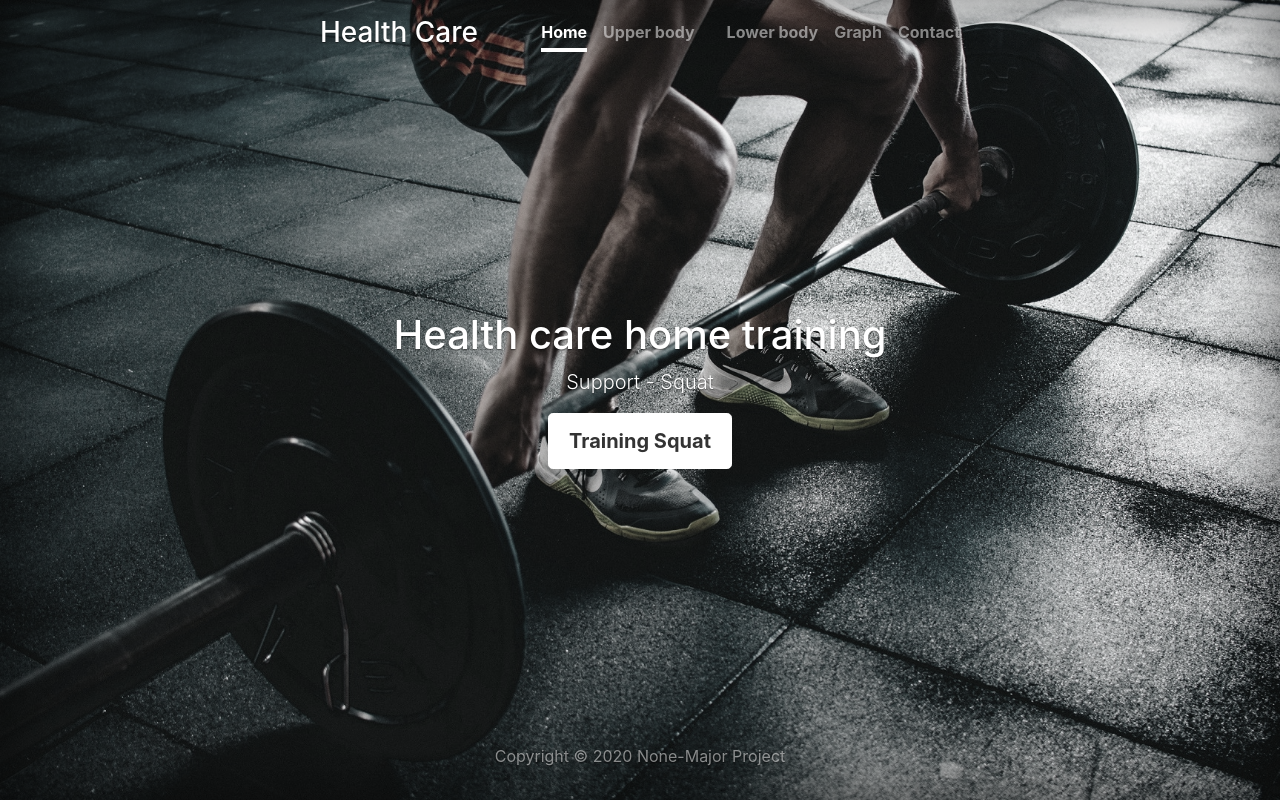
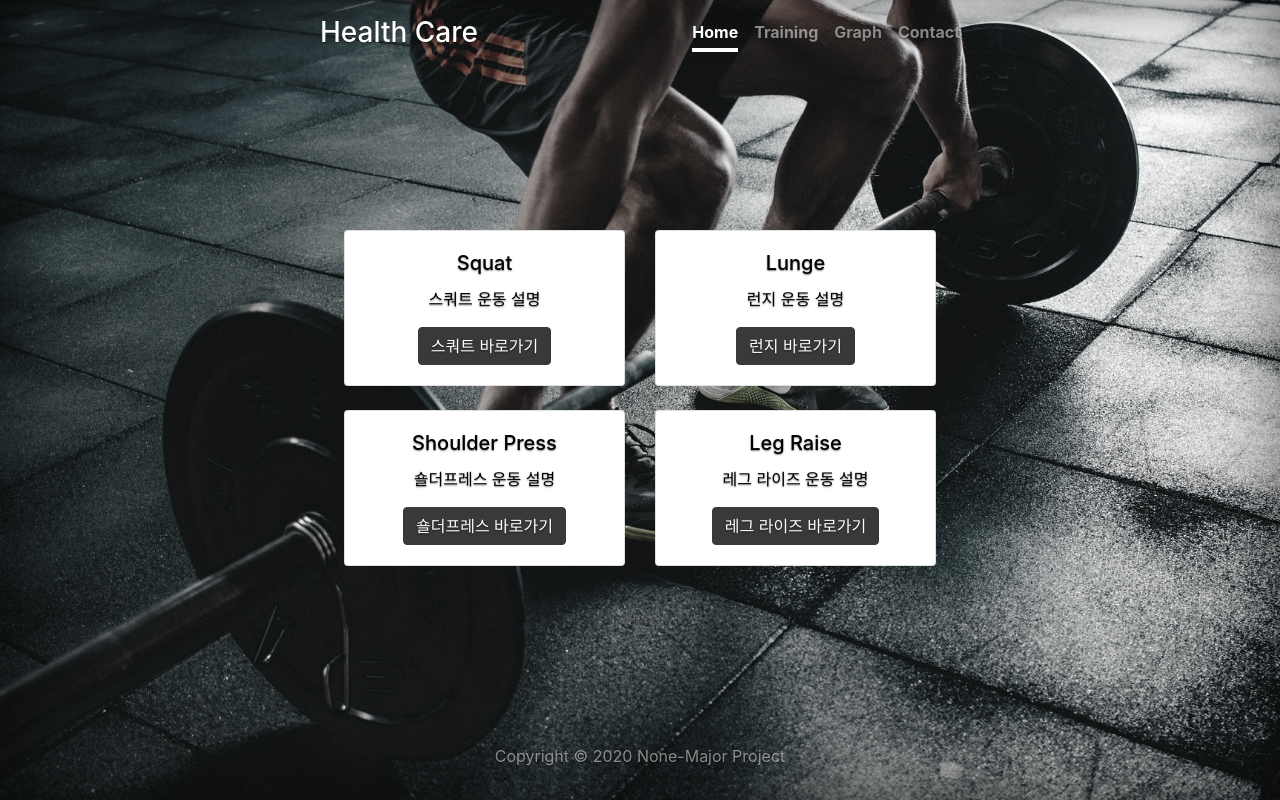
Before and after one commit to MethodFunc/Health_Care_project, a Node server app: page / in a window 1280 px wide. Run offline with Node 20, Linux system fonts and the light colour scheme; some libraries are stand-ins or nearby versions.

Commit message:
menu edit

```diff
--- a/firebase/functions/public/stylesheets/style.css
+++ b/firebase/functions/public/stylesheets/style.css
@@ -33,14 +33,14 @@ section#counter-stats {
 .dropdown-content {
     display: none;
     position: absolute;
-    background-color: inherit;
+    background-color: white;
     min-width: 120px;
     box-shadow: 0px 8px 16px 0px rgba(0,0,0,0.2);
     z-index: 1;
 }
 
 .dropdown-content a {
-    color: white;
+    color: black;
     padding: 12px 16px;
     text-decoration: none;
     display: block;
--- a/firebase/functions/views/body/lunge.ejs
+++ b/firebase/functions/views/body/lunge.ejs
@@ -4,19 +4,19 @@
     <table class="table table-active table-borderless">
         <thead>
         <tr>
-<!--            <th colspan="2"><p class="lead"> <button class="btn btn-primary"type="button" onclick="setTimeout(init(), 10000) ">Start</button> </p> </th>-->
+            <th colspan="2"><p class="lead">
+                    <button class="btn btn-primary"type="button" onclick="setTimeout(init(), 10000) ">Start</button> </p> </th>
 <!--            &lt;!&ndash;                <th><p class="lead"> ← Click to start </p></th>&ndash;&gt;-->
         </tr>
         </thead>
         <tbody>
         <tr height="200">
-            <td ><div><div id="init"></div></div>
+            <td >
                 <script src="https://cdn.jsdelivr.net/npm/@tensorflow/tfjs@1.3.1/dist/tf.min.js"></script>
                 <script src="https://cdn.jsdelivr.net/npm/@teachablemachine/pose@0.8.3/dist/teachablemachine-pose.min.js"></script>
                 <div><canvas id="canvas"></canvas></div>
                 <div id="label-container"></div>
                 <script type="text/javascript">
-                    var init = document.getElementById('init');
                     // More API functions here:
                     // https://github.com/googlecreativelab/teachablemachine-community/tree/master/libraries/pose
 
--- a/firebase/functions/views/body/main.ejs
+++ b/firebase/functions/views/body/main.ejs
@@ -8,11 +8,44 @@
 </style>
 
 <main role="main" class="inner cover">
-    <h1 class="cover-heading">Health care home training</h1>
-    <p class="lead">Support - Squat</p>
-    <p class="lead">
-        <a href="/squat" class="btn btn-lg btn-secondary">Training Squat</a>
-    </p>
+    <div class="row">
+        <div class="col-sm-6">
+            <div class="card" style="background-color: rgba(255, 255, 255)">
+                <div class="card-body">
+                    <h5 class="card-title" style="color: black">Squat</h5>
+                    <p class="card-text" style="color: black">스쿼트 운동 설명</p>
+                    <a href="#" class="btn btn-dark">스쿼트 바로가기</a>
+                </div>
+            </div>
+            <br>
+            <div class="card" style="background-color: rgba(255, 255, 255)">
+                <div class="card-body">
+                    <h5 class="card-title" style="color: black">Shoulder Press</h5>
+                    <p class="card-text" style="color: black">숄더프레스 운동 설명</p>
+                    <a href="#" class="btn btn-dark">숄더프레스 바로가기</a>
+                </div>
+            </div>
+
+        </div>
+        <div class="col-sm-6">
+            <div class="card" style="background-color: rgba(255, 255, 255)">
+                <div class="card-body">
+                    <h5 class="card-title" style="color: black">Lunge</h5>
+                    <p class="card-text" style="color: black">런지 운동 설명</p>
+                    <a href="#" class="btn btn-dark">런지 바로가기</a>
+                </div>
+            </div>
+            <br>
+            <div class="card" style="background-color: rgba(255, 255, 255)">
+                <div class="card-body">
+                    <h5 class="card-title" style="color: black">Leg Raise</h5>
+                    <p class="card-text" style="color: black">레그 라이즈 운동 설명</p>
+                    <a href="#" class="btn btn-dark">레그 라이즈 바로가기</a>
+                </div>
+            </div>
+        </div>
+    </div>
+
 </main>
 
 <%- include("../part/footer")%>
--- a/firebase/functions/views/index.ejs
+++ b/firebase/functions/views/index.ejs
@@ -19,87 +19,48 @@
                 <% if(pathnames=='/'){%>
                     <a class="nav-link active" href="/">Home</a>
                     <div class="dropdown">
-                        <button class="dropbtn">Upper body</button>
+                        <button class="dropbtn">Training</button>
                         <div class="dropdown-content">
+                            <a style="color: rgba(0 ,0, 0, 0.8)" class="disabled">Upper body</a>
                             <a href="/squat">Squat</a>
                             <a href="/shoulderp">Shoulder press</a>
-                            <!--                   <a href="#">Link 3</a>-->
+                            <a style="color: rgba(0, 0, 0, 0.8)" class="disabled">Lower body</a>
+                            <a href="/lunge">Lunge</a>
+                            <a href="/legraise">Leg raise</a>
                         </div>
                     </div>
 
-                    <div class="dropdown">
-                        <button class="dropbtn">Lower body</button>
-                        <div class="dropdown-content">
-                            <a href="/lunge">Lunge</a>
-                            <a href="/legraise">Leg raise</a>
-                            <!--                   <a href="#">Link 3</a>-->
-                        </div>
-                    </div>
                     <a class="nav-link" href="/graph">Graph</a>
                     <a class="nav-link" href="/contact">Contact</a>
 
-                <%} else if(pathnames=='/squat' || pathnames=='/shoulderp') {%>
+                <%} else if(pathnames=='/squat' || pathnames=='/shoulderp' || pathnames=='/lunge' || pathnames=='/legraise') {%>
                     <a class="nav-link" href="/">Home</a>
                         <div class="dropdown">
-                        <button class="dropbtn active">Upper body</button>
+                            <button class="dropbtn active">Training</button>
                             <div class="dropdown-content">
+                                <a style="color: rgba(0 ,0, 0, 0.8)" class="disabled">Upper body</a>
                                 <a href="/squat">Squat</a>
                                 <a href="/shoulderp">Shoulder press</a>
-                            <!--                    <a href="#">Link 3</a>-->
+                                <a style="color: rgba(0, 0, 0, 0.8)" class="disabled" >Lower body</a>
+                                <a href="/lunge">Lunge</a>
+                                <a href="/legraise">Leg raise</a>
                             </div>
                         </div>
 
-                    <div class="dropdown">
-                        <button class="dropbtn">Lower body</button>
-                        <div class="dropdown-content">
-                            <a href="/lunge">Lunge</a>
-                            <a href="/legraise">Leg raise</a>
-                            <!--                    <a href="#">Link 3</a>-->
-                        </div>
-                    </div>
                         <a class="nav-link" href="/graph">Graph</a>
-                        <a class="nav-link" href="/contact">Contact</a>
-
-                <%} else if(pathnames=='/lunge' || pathnames=='/legraise') {%>
-                    <a class="nav-link" href="/">Home</a>
-                    <div class="dropdown">
-                        <button class="dropbtn">Upper body</button>
-                        <div class="dropdown-content">
-                            <a href="/squat">Squat</a>
-                            <a href="/shoulderp">Shoulder press</a>
-                            <!--                    <a href="#">Link 3</a>-->
-                        </div>
-                    </div>
-
-                    <div class="dropdown">
-                        <button class="dropbtn active">Lower body</button>
-                        <div class="dropdown-content">
-                            <a href="/lunge">Lunge</a>
-                            <a href="/legraise">Leg raise</a>
-                            <!--                    <a href="#">Link 3</a>-->
-                        </div>
-                    </div>
-                        <a class="nav-link" href="/graph">Graph</a>
-
                         <a class="nav-link" href="/contact">Contact</a>
 
                     <%} else if(pathnames=='/graph') {%>
                         <a class="nav-link " href="/">Home</a>
                         <div class="dropdown">
-                            <button class="dropbtn">Upper body</button>
+                            <button class="dropbtn">Training</button>
                             <div class="dropdown-content">
+                                <a style="color: rgba(0 ,0, 0, 0.8)" class="disabled">Upper body</a>
                                 <a href="/squat">Squat</a>
                                 <a href="/shoulderp">Shoulder press</a>
-                                <!--                    <a href="#">Link 3</a>-->
-                            </div>
-                        </div>
-
-                        <div class="dropdown">
-                            <button class="dropbtn">Lower body</button>
-                            <div class="dropdown-content">
+                                <a style="color: rgba(0, 0, 0, 0.8)" class="disabled">Lower body</a>
                                 <a href="/lunge">Lunge</a>
                                 <a href="/legraise">Leg raise</a>
-                                <!--                    <a href="#">Link 3</a>-->
                             </div>
                         </div>
                         <a class="nav-link active" href="/graph">Graph</a>
@@ -108,20 +69,14 @@
                 <%} else if(pathnames=='/contact') {%>
                     <a class="nav-link " href="/">Home</a>
                         <div class="dropdown">
-                        <button class="dropbtn">Upper body</button>
+                            <button class="dropbtn">Training</button>
                             <div class="dropdown-content">
+                                <a style="color: rgba(0 ,0, 0, 0.8)" class="disabled">Upper body</a>
                                 <a href="/squat">Squat</a>
                                 <a href="/shoulderp">Shoulder press</a>
-                            <!--                    <a href="#">Link 3</a>-->
-                        </div>
-                    </div>
-
-                    <div class="dropdown">
-                        <button class="dropbtn">Lower body</button>
-                        <div class="dropdown-content">
+                                <a style="color: rgba(0, 0, 0, 0.8)" class="disabled" >Lower body</a>
                                 <a href="/lunge">Lunge</a>
                                 <a href="/legraise">Leg raise</a>
-                            <!--                    <a href="#">Link 3</a>-->
                             </div>
                         </div>
                         <a class="nav-link" href="/graph">Graph</a>
```
Also changed, not shown: firebase/functions/views/body/squat.ejs (+15 -9 lines). Lines whose indentation alone changed are shown as unchanged.
